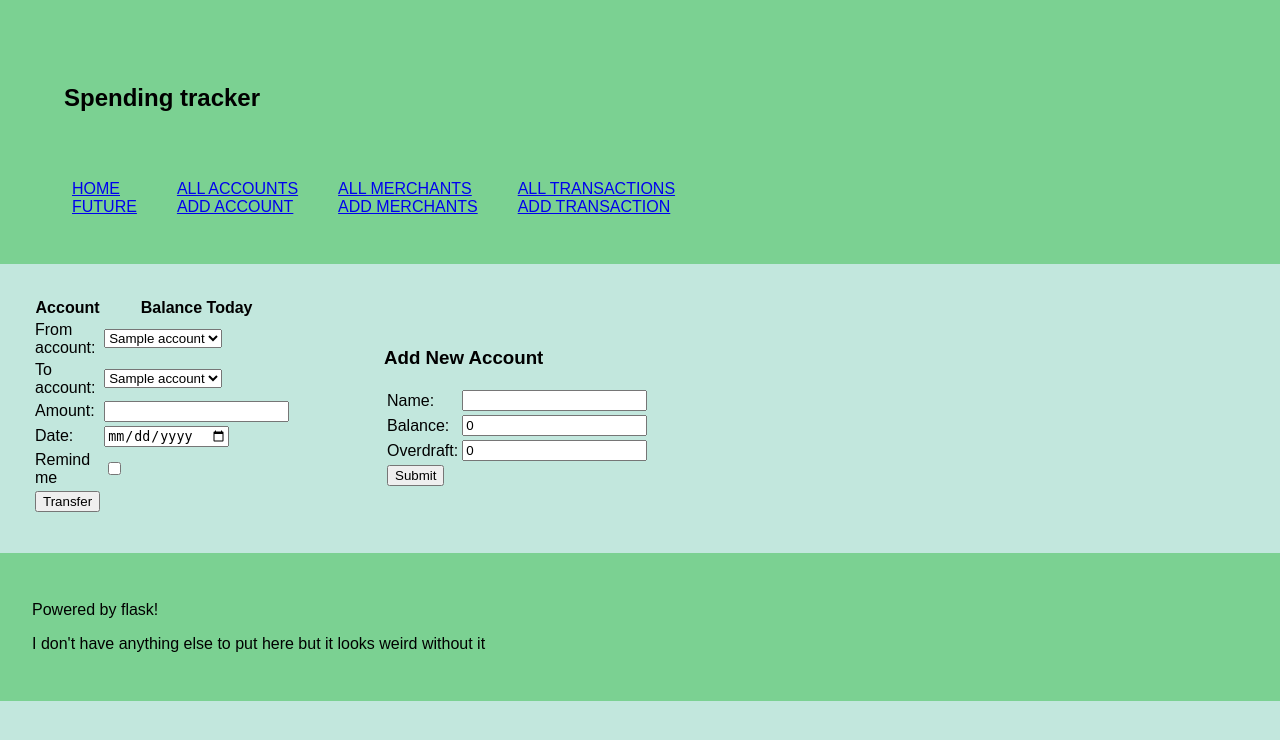
After one commit to inkyblinkypinkyclyde/finance-tracker, a Flask app: page /accounts/new in a window 1280 px wide. The commit adds this page. Shown: the top 740 px of the page. Run offline with Flask 2, Linux system fonts and the light colour scheme; a database or web service that is not in the repository returns one stand-in record (values such as "Sample title"); some libraries are stand-ins or nearby versions.

Commit message:
first push

```diff
--- a/app.py
+++ b/app.py
@@ -2,6 +2,7 @@
 # from flask_mail import Mail, Message
 import repositories.account_repository as account_repository
 import repositories.transaction_repository as transaction_repository
+from datetime import date
 from controllers.accounts_controller import accounts_blueprint
 from controllers.transactions_controller import transactions_blueprint
 
@@ -15,8 +16,8 @@
 
 @app.route('/')
 def home():
-    accounts = account_repository.select_all_accounts()
-    merchants = account_repository
+    accounts = account_repository.return_all_balances_by_date(date.today())
+    # breakpoint()
     return render_template('home.html', accounts = accounts)
 
 
--- a/controllers/accounts_controller.py
+++ b/controllers/accounts_controller.py
@@ -7,3 +7,51 @@
 import repositories.account_repository as account_repository
 
 accounts_blueprint = Blueprint("accounts", __name__)
+
+#show all accounts
+@accounts_blueprint.route('/accounts/all', methods=['GET'])
+def accounts_all():
+    accounts = account_repository.select_all_accounts()
+    merchants = account_repository.select_all_merchants()
+    return render_template('/accounts/index_accounts.html', merchants=merchants, accounts=accounts)
+
+#show all merchants
+@accounts_blueprint.route('/merchants/all', methods=['GET'])
+def merchants_all():
+    accounts = account_repository.select_all_accounts()
+    merchants = account_repository.select_all_merchants()
+    return render_template('/accounts/index_merchants.html', merchants=merchants, accounts=accounts)
+
+#add new account
+@accounts_blueprint.route('/accounts/new', methods=['GET'])
+def new_account():
+    accounts = account_repository.select_all_accounts()
+    merchants = account_repository.select_all_merchants()
+    return render_template('/accounts/new_account.html', merchants=merchants, accounts=accounts)
+
+@accounts_blueprint.route('/accounts/new', methods=['POST'])
+def add_new_account():
+    name = request.form['name']
+    balance = request.form['balance']
+    credit_limit = request.form['credit_limit']
+    account = Account(name, balance, credit_limit, True)
+    account_repository.save(account)
+    return redirect('/accounts/all')
+
+#add new merchant
+@accounts_blueprint.route('/merchants/new', methods=['GET'])
+def new_merchant():
+    accounts = account_repository.select_all_accounts()
+    merchants = account_repository.select_all_merchants()
+    return render_template('/accounts/new_merchant.html', merchants=merchants, accounts=accounts)
+
+@accounts_blueprint.route('/merchants/new', methods=['POST'])
+def add_new_merchant():
+    name = request.form['name']
+    merchant = Account(name, 0, 0, False)
+    account_repository.save(merchant)
+    return redirect('/merchants/all')
+
+#edit
+
+#delete
--- a/repositories/account_repository.py
+++ b/repositories/account_repository.py
@@ -1,6 +1,8 @@
 from db.run_sql import run_sql
 
 from models.account import Account
+from models.transaction import Transaction
+import repositories.transaction_repository as transaction_repository
 
 def save(account):
     sql = 'INSERT INTO accounts (name, balance, credit_limit, is_account) VALUES (%s, %s, %s, %s) RETURNING *'
@@ -42,7 +44,6 @@
     sql = "SELECT * FROM accounts WHERE id = %s"
     values = [id]
     result = run_sql(sql, values)[0]
-
     if result is not None:
         account = Account(result['name'], result['balance'], result['credit_limit'], result['is_account'], result['id'])
     return account
@@ -60,3 +61,24 @@
     sql = 'UPDATE accounts SET (name, description, balance) = (%s, %s, %s, %s) WHERE id = %s'
     values = [account.name, account.balance, account.credit_limit, account.is_account, account.id]
     run_sql(sql, values)
+
+def get_account_balance(account_id):
+    sql = 'SELECT balance FROM accounts WHERE id = %s'
+    values = [account_id]
+    balance = run_sql(sql, values)
+    return balance[0][0]
+
+def get_balance_by_date(date, account_id):
+    transactions = transaction_repository.get_transaction_up_to_date_and_including(date)
+    balance = get_account_balance(account_id)
+    for transaction in transactions:
+        # breakpoint()
+        if transaction['out_of_account_id'] == account_id:
+            balance = balance + transaction['amount']
+    return balance
+
+def return_all_balances_by_date(date):
+    accounts = select_all_accounts()
+    for account in accounts:
+        account.balance = get_balance_by_date(date, account.id)
+    return accounts
--- a/repositories/transaction_repository.py
+++ b/repositories/transaction_repository.py
@@ -7,6 +7,7 @@
     values = [transaction.amount, transaction.date, transaction.description, transaction.into_account_id, transaction.out_of_account_id, transaction.is_visible]
     results = run_sql(sql, values)
     id = results[0]['id']
+    breakpoint()
     transaction.id = id
     return transaction
 
@@ -43,3 +44,8 @@
     sql = 'UPDATE transactions SET (amount, date, description, account_id, merchant_id) = (%s, %s, %s, %s, %s, %s) WHERE id = %s'
     values = [transaction.amount, transaction.date, transaction.description, transaction.into_account_id, transaction.out_of_account_id, transaction.is_visible, transaction.id]
     run_sql(sql, values)
+
+def get_transaction_up_to_date_and_including(date):
+    sql = "SELECT * FROM transactions WHERE date <= %s"
+    values = [date]
+    return run_sql(sql, values)
--- /dev/null
+++ b/templates/accounts/new_account.html
@@ -0,0 +1,25 @@
+{%extends 'base.html'%}
+{%block content%}
+<section>
+    <h1> Add New Account</h1>
+    <form action="/accounts/new" method="post">
+        <table>
+            <tr>
+                <td>Name: </td>
+                <td><input type="text" name="name"></td>
+            </tr>
+            <tr>
+                <td>Balance: </td>
+                <td><input type="number" name="balance" value="0"></td>
+            </tr>
+            <tr>
+                <td>Overdraft:</td>
+                <td><input type="number" name="credit_limit" value="0"></td>
+            </tr>
+            <tr>
+                <td><input type="submit"></td>
+            </tr>
+        </table>
+    </form>
+</section>
+{%endblock%}
--- a/templates/base.html
+++ b/templates/base.html
@@ -26,7 +26,7 @@
                 </ul>
                 <ul>
                     <li>
-                        <a href="/accounts">All accounts</a>
+                        <a href="/accounts/all">All accounts</a>
                     </li>
                     <li>
                         <a href="/accounts/new">Add account</a>
@@ -34,7 +34,15 @@
                 </ul>
                 <ul>
                     <li>
-                        <a href="/transactions">All transactions</a>
+                        <a href="/merchants/all">All merchants</a>
+                    </li>
+                    <li>
+                        <a href="/merchants/new">Add merchants</a>
+                    </li>
+                </ul>
+                <ul>
+                    <li>
+                        <a href="/transactions/all">All transactions</a>
                     </li>
                     <li>
                         <a href="/transactions/new">Add transaction</a>
@@ -55,6 +63,9 @@
                                 <td>From account:</td>
                                 <td>
                                     <select name="account_id_out" id="account">
+                                        {% for account in accounts %}
+                                        <option value="{{account.id}}">{{account.name}}</option>
+                                        {% endfor %}
                                     </select>
                                 </td>
                             </tr>
@@ -62,7 +73,7 @@
                                 <td>To account:</td>
                                 <td>
                                     <select name="account_id_in" id="account">
-                                        {% for account in all_accounts %}
+                                        {% for account in accounts %}
                                         <option value="{{account.id}}">{{account.name}}</option>
                                         {% endfor %}
                                     </select>
```
Also changed, not shown: controllers/transactions_controller.py (+3 -6 lines), models/transaction.py (+10 -0 lines), templates/accounts/index_accounts.html (added, +24 -0 lines), templates/accounts/index_merchants.html (added, +22 -0 lines), templates/accounts/new_merchant.html (added, +17 -0 lines), templates/transactions/index.html (+37 -0 lines), templates/accounts/index.html (deleted), templates/accounts/new.html (deleted).
